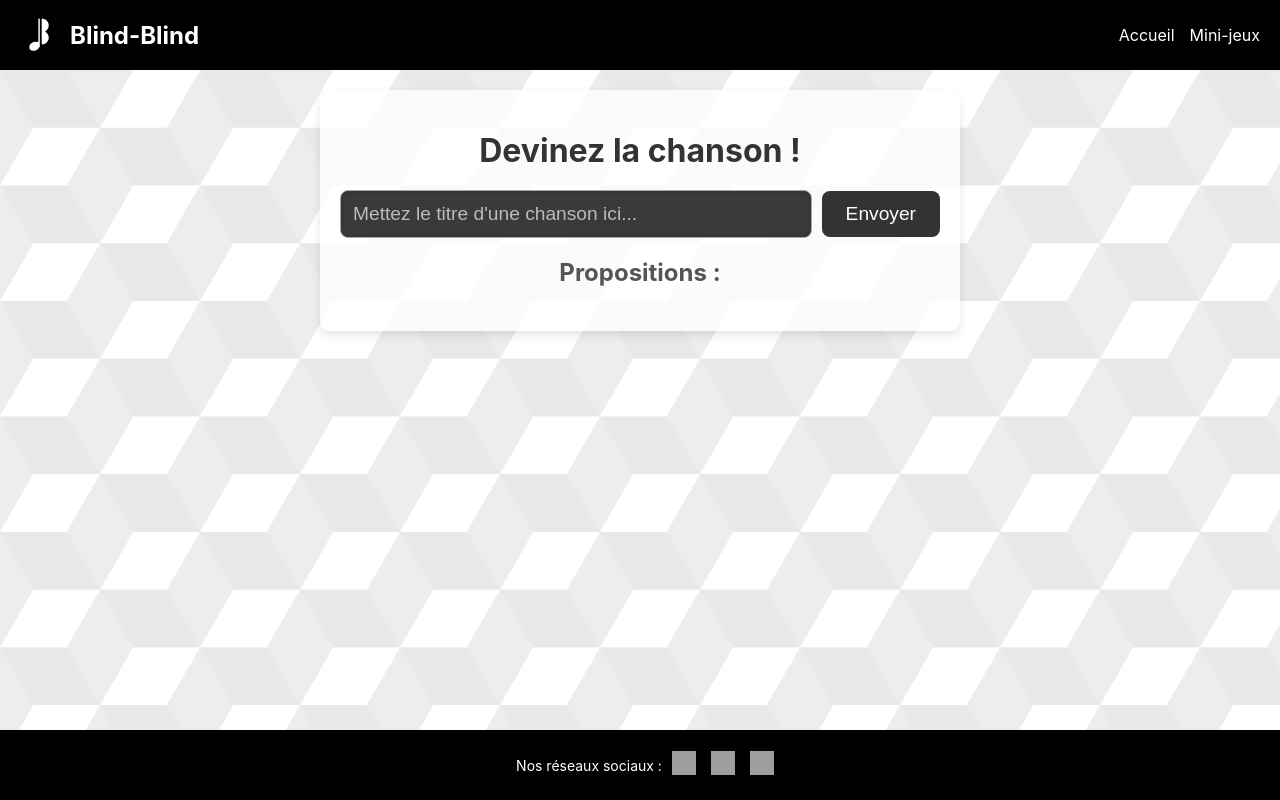
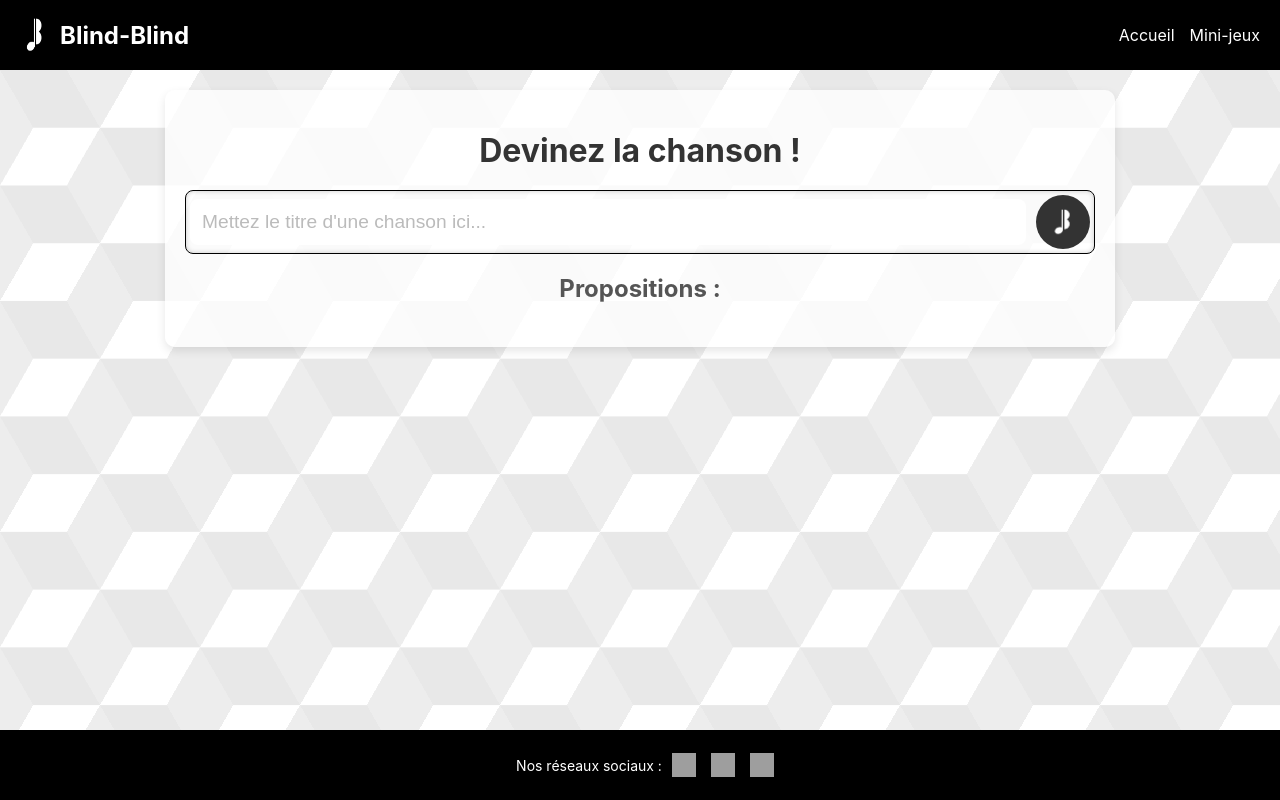
Before and after one commit to SaitamTheBest/Blind-Blind, a React (Create React App) app in the folder front/: page /classic in a window 1280 px wide. Built offline with nearby package versions, Linux system fonts and the light colour scheme; grey boxes are pictures that could not be loaded.

Commit message:
fix: edit proposal bar styles

```diff
--- a/front/src/components/games/classic/GuessInput.tsx
+++ b/front/src/components/games/classic/GuessInput.tsx
@@ -30,7 +30,7 @@ const GuessInput: React.FC<GuessInputProps> = ({ onGuessSubmit }) => {
                 placeholder="Mettez le titre d'une chanson ici..."
             />
             <button type="submit" className="guess-submit">
-                Envoyer
+                <img src="/Blind-Blind-logo-blanc.png" alt="Submit" className="guess-submit-icon" />
             </button>
         </form>
     );
--- a/front/src/styles/games/classic/GuessInput.css
+++ b/front/src/styles/games/classic/GuessInput.css
@@ -4,20 +4,22 @@
     align-items: center;
     margin: 20px 0;
     gap: 10px;
-    min-width: 600px;
+    width: 900px;
+    border: 1px solid #000;
+    box-shadow: inset 0 0 5px rgba(0, 0, 0, 0.2);
+    border-radius: 8px;
+    padding: 4px;
 }
 
 .guess-form input {
     width: 100%;
     padding: 12px;
     font-size: 1.2rem;
-    border: 1px solid #aaa;
+    border: none;
     border-radius: 8px;
-    background-color: #3a3a3a; /* Gris */
-    color: #fff;
+    color: #000;
     outline: none;
     transition: all 0.3s ease;
-    box-shadow: inset 0 0 5px rgba(0, 0, 0, 0.2);
 }
 
 .guess-form input::placeholder {
@@ -25,16 +27,14 @@
 }
 
 .guess-form input:focus {
-    border-color: #fff;
-    background-color: #4a4a4a; /* Gris plus clair au focus */
     box-shadow: 0 0 8px rgba(255, 255, 255, 0.3);
 }
 
 .guess-form button {
-    padding: 12px 24px;
+    padding: 12px 12px;
     font-size: 1.2rem;
     border: none;
-    border-radius: 8px;
+    border-radius: 100%;
     background-color: #333;
     color: #fff;
     cursor: pointer;
@@ -44,10 +44,18 @@
 
 .guess-form button:hover {
     background-color: #444;
-    transform: translateY(-2px);
+    transform: translateY(-1px);
 }
 
 .guess-form button:active {
     transform: translateY(1px);
     background-color: #555;
 }
+
+img {
+    width: 30px;
+    height: 30px;
+    display: block;
+    margin: 0;
+    padding: 0;
+}
```
Also changed, not shown: front/public/Blind-Blind-logo-blanc.png (added).
